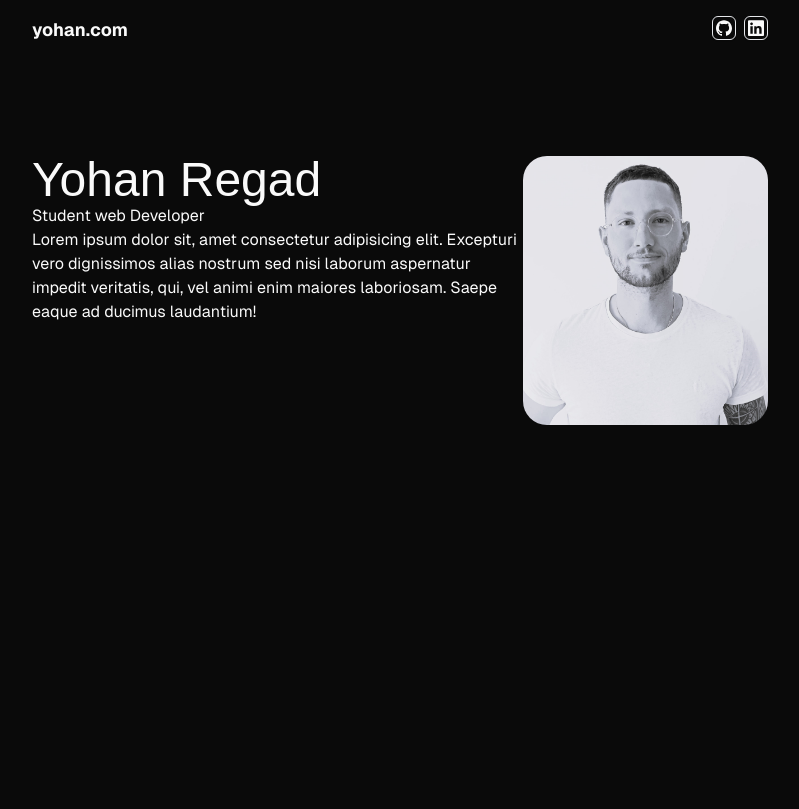
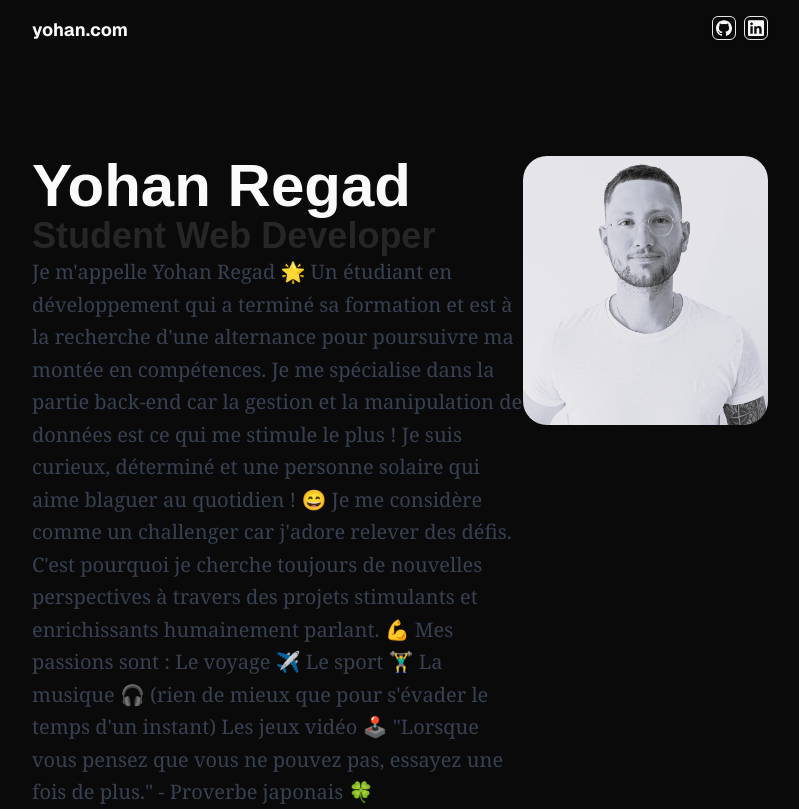
Before and after one commit to YohReg10/Portfolio, a Next.js app: page / in a window 1280 px wide. Shown: the whole page, without its empty margins (240-1039 px from the left). Built offline with nearby package versions, Linux system fonts and the light colour scheme; a web font is replaced by a local one.

Commit message:
add texte about yohan

```diff
--- a/app/components/Hero.tsx
+++ b/app/components/Hero.tsx
@@ -4,14 +4,25 @@ export const Hero = () => {
     return (
         <Section className="flex max-lg:flex-col items-start">
             <div className="flex-[2]">
-                <h2 className="font-caption text-5xl">Yohan Regad</h2>
-                <h3>Student web Developer</h3>
-                <p>Lorem ipsum dolor sit, amet consectetur adipisicing elit. Excepturi vero dignissimos alias nostrum sed nisi laborum aspernatur impedit veritatis, qui, vel animi enim maiores laboriosam. Saepe eaque ad ducimus laudantium!</p>
+                <h2 className="font-caption text-6xl font-bold text-primary">Yohan Regad</h2>
+                <h3 className="font-caption text-4xl font-bold text-secondary">Student Web Developer</h3>
+                <p className="font-serif text-xl text-gray-700 leading-relaxed">
+                Je m'appelle Yohan Regad 🌟
+Un étudiant en développement qui a terminé sa formation et est à la recherche d'une alternance pour poursuivre ma montée en compétences. Je me spécialise dans la partie back-end car la gestion et la manipulation de données est ce qui me stimule le plus !
+Je suis curieux, déterminé et une personne solaire qui aime blaguer au quotidien ! 😄 Je me considère comme un challenger car j'adore relever des défis. C'est pourquoi je cherche toujours de nouvelles perspectives à travers des projets stimulants et enrichissants humainement parlant. 💪
+Mes passions sont :
+    Le voyage ✈️
+    Le sport 🏋️‍♂️
+    La musique 🎧 (rien de mieux que pour s'évader le temps d'un instant)
+    Les jeux vidéo 🕹️
+
+    "Lorsque vous pensez que vous ne pouvez pas, essayez une fois de plus." - Proverbe japonais 🍀
+                </p>
             </div>
             <div className="flex-1">
                 <img
                     src="yohan_noir_blanc_bis2024.jpg"
-                    className="w-full h-auto rounded-3xl "
+                    className="w-full h-auto rounded-3xl"
                     alt="yohan picture"
                 />
             </div>
```
